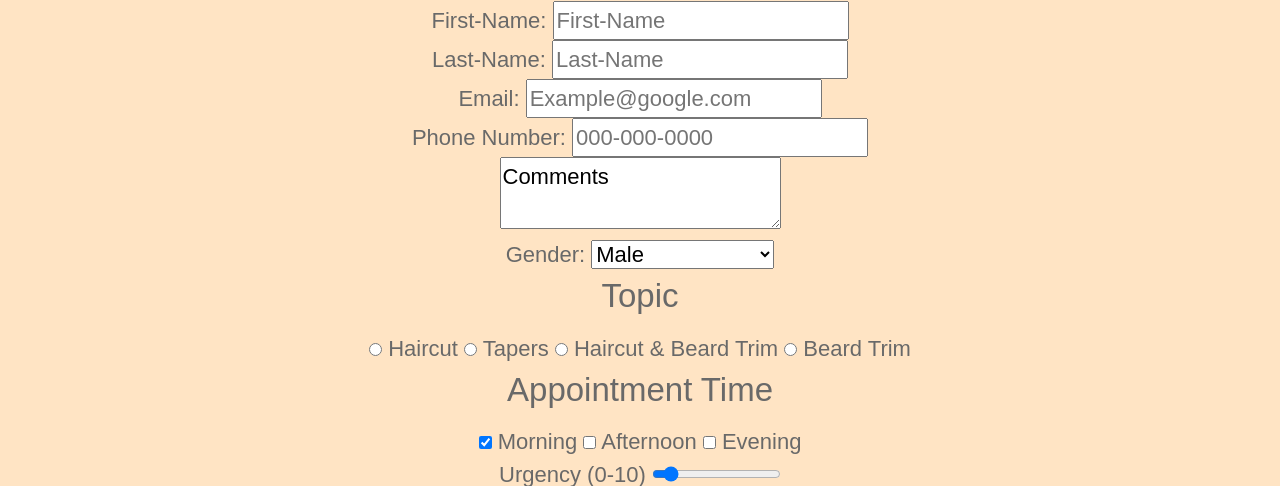
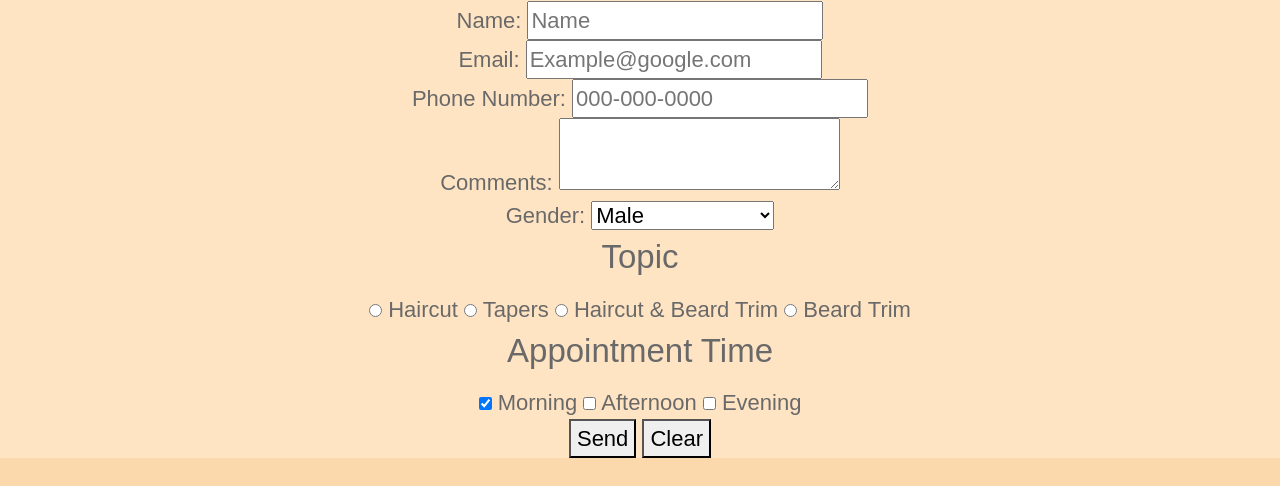
Before and after one commit to ThomasTyte/T2-s-Barbershop, a plain HTML site: page bookingPage.html in a window 1280 px wide. Shown: the part 153-639 px from the top of the page. Drawn offline with nearby package versions, Linux system fonts and the light colour scheme.

Commit message:
updated booking

```diff
--- a/bookingPage.html
+++ b/bookingPage.html
@@ -47,17 +47,11 @@
         <div class="form-row">
             <div class="basicinfo">
                 <label>
-                    First-Name:
-                    <input type="text" name="First-Name" required placeholder="First-Name">
+                    Name:
+                    <input type="text" name="First-Name" required placeholder="Name">
                 </label>
             </div>
-        <div class="form-row">
-            <div class="basicinfo">
-                <label>
-                     Last-Name:
-                     <input type="text" name="Last-Name" required placeholder="Last-Name">
-                </label>
-             </div>
+
         <div class="form-row">
             <div class="basicinfo">
                 <label>
@@ -65,6 +59,7 @@
                     <input type="email" name="Email" required placeholder="Example@google.com">
                 </label>
             </div>
+
         <div class="form-row">
             <div class="basicinfo">
                  <label>
@@ -75,7 +70,8 @@
         <div class="form-row">
             <div class="basicinfo">
               <label>
-                <textarea name="Message">Comments</textarea>
+                Comments:
+                <textarea name="Message"></textarea>
               </label>
             </div>
         </div>
@@ -150,17 +146,6 @@
 
 <section>
 
-  <div class="form-row">
-    <div class="basicinfo">
-      <label>
-        Urgency (0-10)
-        <input type="range" min="0" max="10" name="Urgency" value="1">
-      </label>
-
-</section>
-
-<section>
-
     <div class="form-row">
       <div class="basicinfo">
         <button type="submit">Send</button>
```
